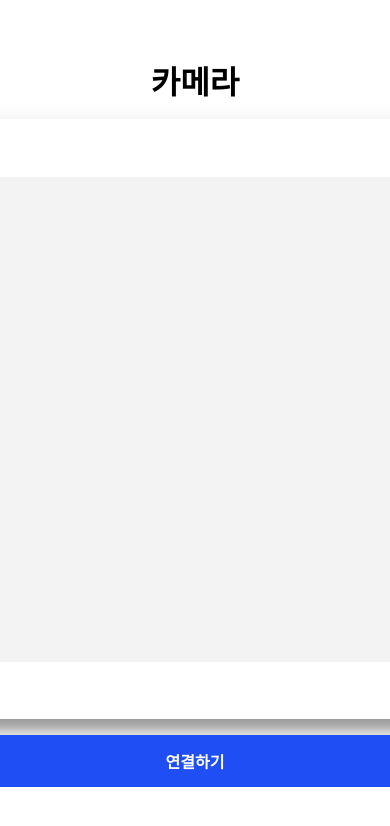
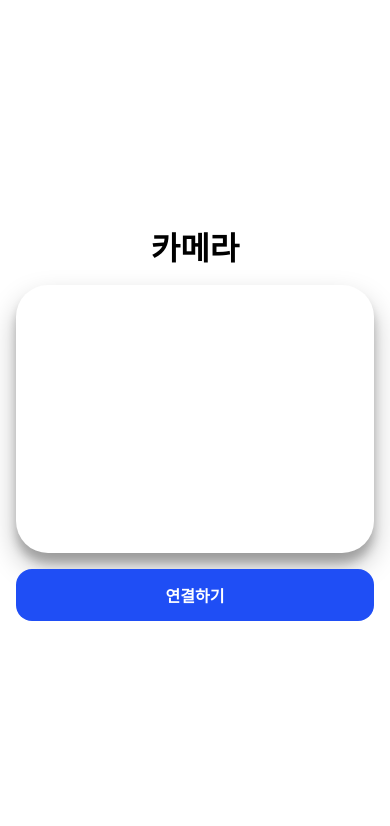
Before and after one commit to win9612/life-4-cut, a Next.js app: page / in a window 390 px wide. Shown: the top 826 px of the page. Built offline with nearby package versions, Linux system fonts and the light colour scheme.

Commit message:
mobile 비율 맞춤

```diff
--- a/src/app/globals.css
+++ b/src/app/globals.css
@@ -4,14 +4,19 @@
   margin: 0;
 }
 
-html,
-body {
+html {
   max-width: 100vw;
+  min-height: 100vh;
   overflow-x: hidden;
 }
 
 body {
-  background-color: transparent;
+  display: flex;
+  align-items: center;
+  justify-content: center;
+  width: 100%;
+  min-height: 100vh;
+  position: relative;
 }
 
 a {
--- a/src/app/layout.tsx
+++ b/src/app/layout.tsx
@@ -2,6 +2,7 @@ import type { Metadata } from "next";
 import { Noto_Sans_KR } from "next/font/google";
 import "./globals.css";
 import StyledComponentsRegistry from "@/lib/registry";
+import StyledMain from "@/components/StyledMain";
 
 const font = Noto_Sans_KR({ subsets: ["latin"] });
 
@@ -18,7 +19,9 @@ export default function RootLayout({
   return (
     <html lang="ko">
       <body className={font.className}>
-        <StyledComponentsRegistry>{children}</StyledComponentsRegistry>
+        <StyledComponentsRegistry>
+          <StyledMain>{children}</StyledMain>
+        </StyledComponentsRegistry>
       </body>
     </html>
   );
--- a/src/app/page.tsx
+++ b/src/app/page.tsx
@@ -6,15 +6,15 @@ import WebcamViewer from "@/components/WebcamViewer";
  */
 export default function Home() {
   return (
-    <main
+    <div
       style={{
         display: "flex",
         flexDirection: "column",
         alignItems: "center",
         justifyContent: "center",
         backgroundColor: "#fff",
-        width: "100vw",
-        height: "100vh",
+        width: "100%",
+        height: "100%",
       }}
     >
       <h1
@@ -24,9 +24,7 @@ export default function Home() {
       >
         카메라
       </h1>
-      <div>
-        <WebcamViewer />
-      </div>
-    </main>
+      <WebcamViewer />
+    </div>
   );
 }
--- a/src/components/Cam/index.tsx
+++ b/src/components/Cam/index.tsx
@@ -5,7 +5,30 @@ type Props = {
 };
 
 const Cam = ({ camRef }: Props) => {
-  return <video width="640" height="480" autoPlay playsInline muted id="player" ref={camRef} />;
+  return (
+    <div
+      style={{
+        position: "relative",
+        width: "100%",
+        paddingBottom: "75%",
+      }}
+    >
+      <video
+        autoPlay
+        playsInline
+        muted
+        id="player"
+        ref={camRef}
+        style={{
+          position: "absolute",
+          top: 0,
+          left: 0,
+          width: "100%",
+          height: "100%",
+        }}
+      />
+    </div>
+  );
 };
 
 export default Cam;
--- /dev/null
+++ b/src/components/StyledMain/StyledMain.styled.tsx
@@ -0,0 +1,13 @@
+import styled from "styled-components";
+
+export const Wrap = styled.main`
+  height: 100vh;
+  width: 800px;
+  box-shadow: rgba(99, 99, 99, 0.2) 0px 2px 8px 0px;
+  box-sizing: border-box;
+  padding: 16px;
+
+  @media (max-width: 800px) {
+    width: 100%;
+  }
+`;
--- /dev/null
+++ b/src/components/StyledMain/index.tsx
@@ -0,0 +1,10 @@
+"use client";
+
+import React, { PropsWithChildren } from "react";
+import { Wrap } from "./StyledMain.styled";
+
+const StyledMain = ({ children }: PropsWithChildren) => {
+  return <Wrap>{children}</Wrap>;
+};
+
+export default StyledMain;
--- a/src/components/WebcamViewer/index.tsx
+++ b/src/components/WebcamViewer/index.tsx
@@ -47,6 +47,7 @@ const WebcamViewer = () => {
         flexDirection: "column",
         alignItems: "center",
         gap: "16px",
+        width: "100%",
       }}
     >
       <div
@@ -54,8 +55,8 @@ const WebcamViewer = () => {
           display: "flex",
           alignItems: "center",
           justifyContent: "center",
-          width: "800px",
-          height: "600px",
+          width: "100%",
+          paddingBottom: "75%",
           boxShadow: "0 14px 28px rgba(0,0,0,0.25), 0 10px 10px rgba(0,0,0,0.22)",
           backgroundColor: "#fff",
           borderRadius: "32px",
```
